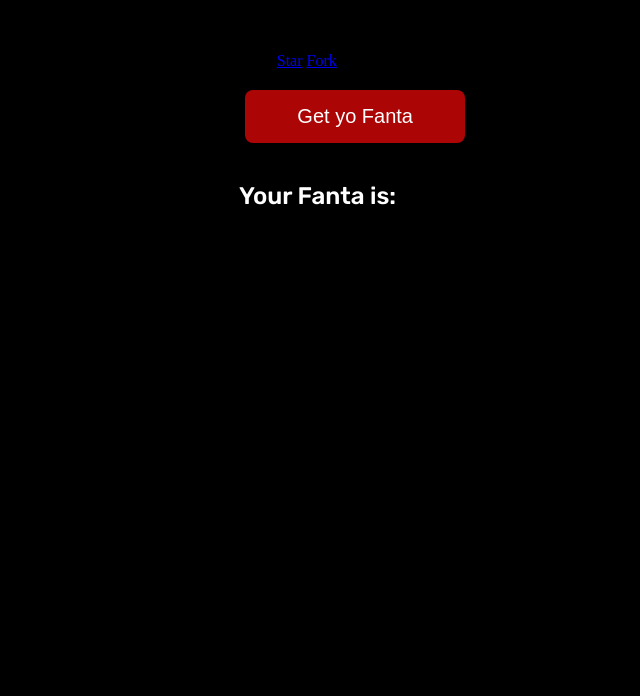
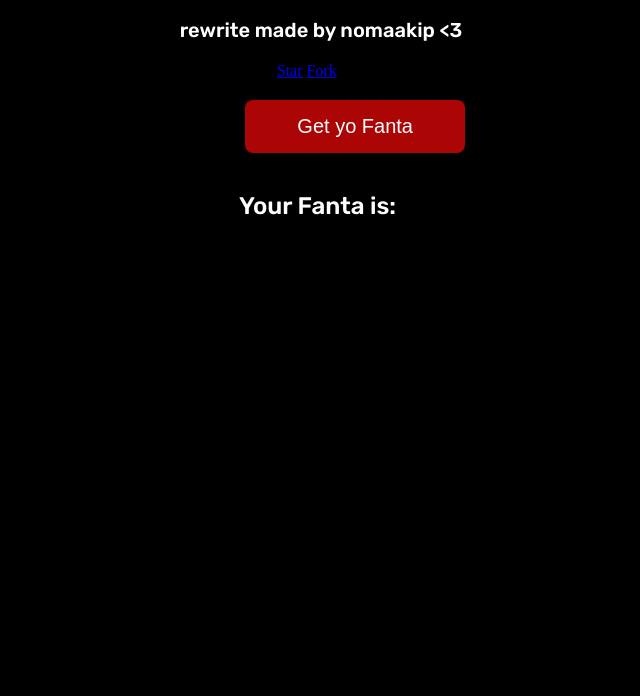
Before and after one commit to 5quirre1/betterFanta.remake, a plain HTML site: page index.html in a window 1280 px wide. Shown: the part 104-800 px from the top of the page, without its empty margins (319-959 px from the left). Drawn offline with Linux system fonts and the light colour scheme.

Commit message:
Update index.css

```diff
--- a/index.css
+++ b/index.css
@@ -55,3 +55,12 @@ img {
     margin-left: 46.5%;
     padding-bottom: 20px;
 }
+
+p {
+    text-align: center;
+    color: white;
+    font-family: "Rubik", sans-serif;
+    font-optical-sizing: auto;
+    font-weight: 551;
+    font-size: 20px;
+}
```
